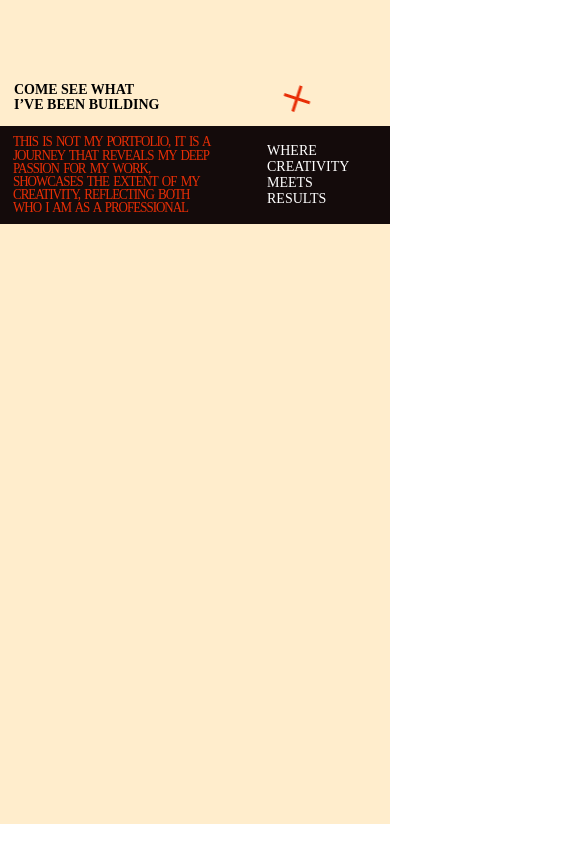
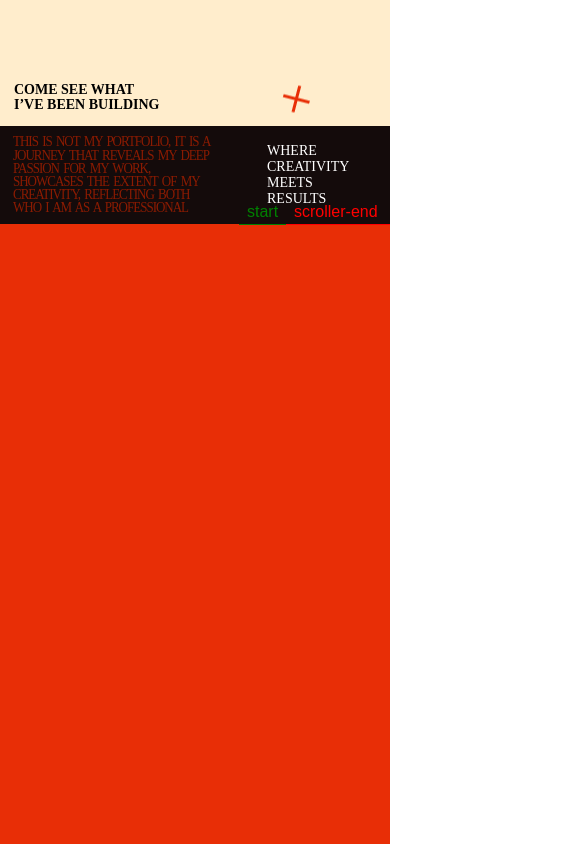
Before and after one commit to kerimov4785/Portfolio, a React (Vite) app: page / in a window 390 px wide. Shown: the part 620-1464 px from the top of the page, 585 px wide, since content can reach past the window. Built offline with nearby package versions, Linux system fonts and the light colour scheme; a web font is replaced by a local one.

Commit message:
add about me

```diff
--- /dev/null
+++ b/src/Components/About.jsx
@@ -0,0 +1,47 @@
+import gsap from 'gsap'
+import { ScrollTrigger } from 'gsap/ScrollTrigger'
+import React, { useRef } from 'react'
+import { useEffect } from 'react'
+
+function About() {
+    gsap.registerPlugin(ScrollTrigger)
+    let aboutRef = useRef(null)
+    let titleRef = useRef(null)
+    useEffect(() => {
+        const headings = gsap.utils.toArray(titleRef.current.querySelectorAll('h1'))
+        let tl = gsap.timeline({
+            scrollTrigger: {
+                trigger: aboutRef.current,
+                scrub: 1,
+                markers: true,
+                pin: true,
+                start: "top top",
+                end: `+2000`
+            }
+        })
+        tl.from(headings, {
+            opacity: 0,
+            stagger: 0.2
+        })
+            .to(titleRef.current , {
+                height:430
+            })
+    })
+    return (
+        <section ref={aboutRef} id='about'>
+            <div ref={titleRef} className='about-title-box'>
+                <div>
+                    <h1>WHO</h1>
+                    <h1>ELSE</h1>
+                </div>
+                <div>
+                    <h1>IF</h1>
+                    <h1>NOT</h1>
+                    <h1 style={{ color: 'white' }}>ME?</h1>
+                </div>
+            </div>
+        </section>
+    )
+}
+
+export default About
--- a/src/Components/Header.jsx
+++ b/src/Components/Header.jsx
@@ -14,15 +14,13 @@ function Header() {
         width: window.innerWidth,
         height: window.innerHeight,
     });
+    const [aboutHeight, setAboutHeight] = useState({});
 
-
-    const [aboutHeight, setAboutHeight] = useState({});
     window.onresize = function () {
         // if (window.innerWidth > 768) {
         setWindowSize({ width: window.innerWidth, height: window.innerHeight });
         // }
     }
-
     useEffect(() => {
         gsap.to(introH1.current, {
             x: -introH1.current.offsetWidth / 2 - 20,
@@ -30,12 +28,16 @@ function Header() {
             repeat: -1,
             ease: 'linear'
         })
+         gsap.to(introH1.current, {
+            duration: 0,
+        })
         gsap.to([star1.current, star2.current], {
             rotation: 360,
             duration: 2,
             repeat: -1,
             ease: "linear"
         })
+
     }, [])
     useLayoutEffect(() => {
         if (introRef.current && headerLineRef.current) {
@@ -54,6 +56,7 @@ function Header() {
             //     setAboutHeight(h);
             // }
         }
+
     }, [windowSize])
     return (
         <div className='header' >
--- a/src/Page/Main.jsx
+++ b/src/Page/Main.jsx
@@ -1,6 +1,7 @@
 import React from 'react'
 import Panel from '../Components/Panel'
 import Header from '../Components/Header'
+import About from '../Components/About'
 
 function Main() {
 
@@ -9,6 +10,7 @@ function Main() {
             <Panel />
             <main>
                 <Header />
+                <About />
                 <div style={{height:'600px'}} ></div>
             </main>
         </>
--- a/src/index.css
+++ b/src/index.css
@@ -133,7 +133,7 @@ main {
 }
 
 #header-line h5:first-of-type {
-    color: var(--orange);
+    color: #8b1b02;
     transform: scaleY(1.1);
     line-height: 12px;
     max-width: 720px;
@@ -147,6 +147,33 @@ main {
     letter-spacing: 0px;
 }
 
+/* about me */
+
+.about-title-box{
+    padding: 40px;
+    background:var(--orange);
+    display: flex;
+    flex-direction: column;
+    height: 100vh;
+    gap: 30px;
+    justify-content: space-between;
+}
+.about-title-box > div {
+    display: flex;
+    gap: 30px;
+    justify-content: space-between;
+    align-items: center;
+}
+.about-title-box h1 {
+    font: 400 150px 'Anton';
+    transform: scaleY(1.31);
+    line-height: 150px;
+    margin-top: 4px;
+    color:#140B0B;
+}
+.about-title-box img {
+    width: 300px;
+}
 @media screen and (max-width:900px) {
     main {
         width: 100%;
@@ -214,6 +241,7 @@ main {
 @media screen and (max-width:1008px){
     .header>div:nth-child(2) h1{
         font-size: 74px;
+        line-height: 68px;
     }
 }
 @media screen and (max-width:620px){
```
Lines whose indentation alone changed are shown as unchanged.
